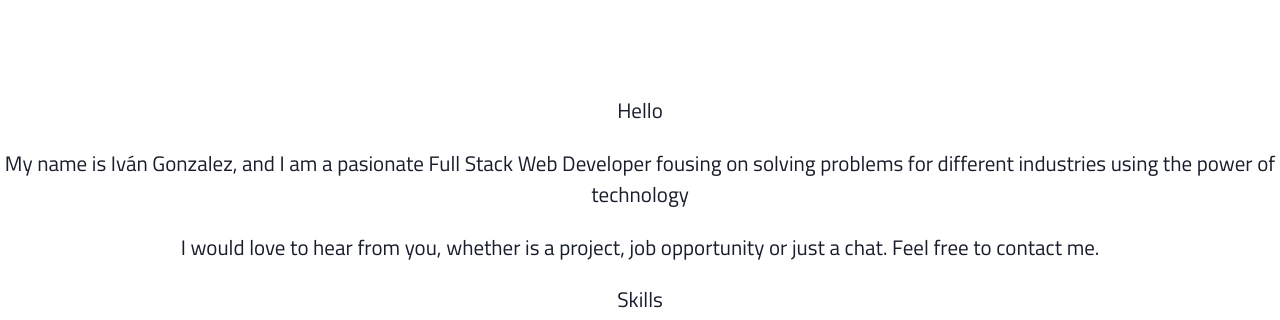
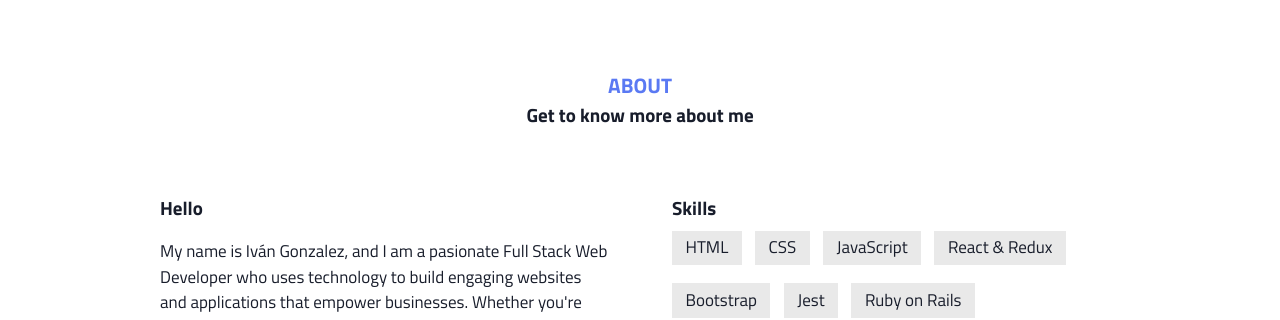
Before and after one commit to ivangonzalez224/Portfolio, a React (Vite) app: page / in a window 1280 px wide. Shown: the part 480-800 px from the top of the page. Built offline with nearby package versions, Linux system fonts and the light colour scheme.

Commit message:
Add desktop version styles to the about section

```diff
--- a/src/assets/styles/about.css
+++ b/src/assets/styles/about.css
@@ -6,7 +6,7 @@
 
 .about-main {
   width: 100%;
-  padding: 9% 0;
+  padding: 7% 0;
   display: flex;
   flex-direction: column;
   justify-content: center;
@@ -14,5 +14,92 @@
   box-sizing: border-box;
   background-color: #fff;
   color: var(--backColor);
+  font-size: 17px;
+}
+
+#about-title {
+  color: var(--fontpurple);
   font-size: 21px;
 }
+
+.about-content {
+  display: flex;
+  flex-direction: column;
+  margin-top: 5%;
+}
+
+.about-main span {
+  font-weight: 700;
+  font-size: 19px;
+}
+
+#about-presentation {
+  width: 79%;
+  display: flex;
+  flex-direction: column;
+  align-items: flex-start;
+  text-align: left;
+  box-sizing: border-box;
+}
+
+#contact-btn {
+  background-color: var(--fontpurple);
+  color: #fff;
+  border: none;
+  transition: all 0.3s ease-in-out;
+}
+
+#contact-btn:hover {
+  background-color: #8b9de8;
+  color: #4a4a4a;
+  padding: 2% 4%;
+}
+#about-skills {
+  width: 79%;
+  display: flex;
+  flex-direction: column;
+  align-items: flex-start;
+  box-sizing: border-box;
+}
+
+#about-skills ul {
+  width: 100%;
+  display: flex;
+  align-items: flex-start;
+  justify-content: flex-start;
+  padding: 0;
+  box-sizing: border-box;
+  margin: 2% 0;
+}
+
+#about-skills ul li {
+  margin-right: 3%;
+  padding: 1% 3%;
+  list-style: none;
+  background-color: #e9e9e9;
+  width: auto;
+  white-space: nowrap;
+  overflow: hidden;
+  text-overflow: ellipsis;
+}
+
+@media (min-width: 768px) {
+  .about-content {
+    flex-direction: row;
+    justify-content: center;
+    align-items: flex-start;
+  }
+
+  #about-presentation {
+    width: 35%;
+    margin-right: 5%;
+  }
+
+  #about-skills {
+    width: 35%;
+  }
+
+  #about-skills ul {
+    align-items: flex-start;
+  }
+}
--- a/src/components/about/About.jsx
+++ b/src/components/about/About.jsx
@@ -3,18 +3,24 @@ import '../../assets/styles/about.css';
 
 const About = () => (
   <div className="about-main">
+    <span id="about-title">ABOUT</span>
+    <span>Get to know more about me</span>
+    <div className="about-content">
       <div id="about-presentation">
         <span>
           Hello
         </span>
         <p>
-        My name is Iván Gonzalez, and I am a pasionate Full Stack Web Developer fousing on solving
-        problems for different industries using the power of technology
+          My name is Iván Gonzalez, and I am a pasionate Full Stack Web Developer who uses technology
+          to build engaging websites and applications that empower businesses. Whether you&apos;re launching
+          a new brand, streamlining operations, or reaching new audiences,
+          I&apos;m passionate about crafting solutions that make a real difference.
         </p>
         <p>
-        I would love to hear from you, whether is a project, job opportunity or just a chat.
-        Feel free to contact me.
+          Let&apos;s collaborate on your next project! Drop me a line on my contact page, or
+          let&apos;s have a coffee chat to discuss your ideas.
         </p>
+        <button id="contact-btn">Contact me</button>
       </div>
       <div id="about-skills">
         <span>Skills</span>
@@ -22,11 +28,18 @@ const About = () => (
           <li>HTML</li>
           <li>CSS</li>
           <li>JavaScript</li>
+          <li>React & Redux</li>
+        </ul>
+        <ul>
+          <li>Bootstrap</li>
           <li>Jest</li>
-        <li>React & Redux</li>
           <li>Ruby on Rails</li>
+        </ul>
+        <ul>
           <li>PostgreSQL</li>
+          <li>Git</li>
         </ul>
+      </div>
     </div>
   </div>
 );
```
Lines whose indentation alone changed are shown as unchanged.
